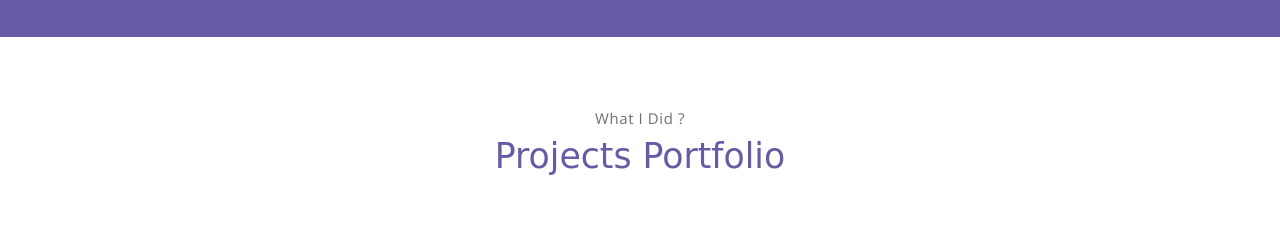
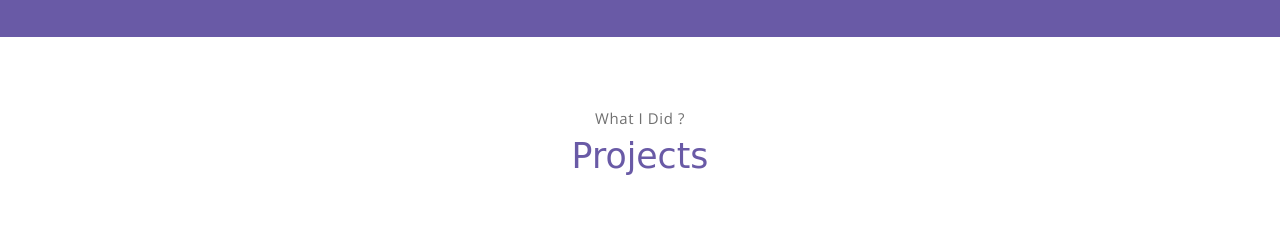
Before and after one commit to mearbaz/mearbaz.github.io, a plain HTML site: page index.html in a window 1280 px wide. Shown: the part 1282-1509 px from the top of the page. Drawn offline with nearby package versions, Linux system fonts and the light colour scheme; a web font is replaced by a local one.

Commit message:
Update index.html

```diff
--- a/index.html
+++ b/index.html
@@ -28,7 +28,7 @@
                     <a class="link" href="#about">About</a>
                 </li>
                 <li class="item">
-                    <a class="link" href="#portfolio">Projects Portfolio</a>
+                    <a class="link" href="#portfolio">Projects</a>
                 </li>
 
                 <li class="item">
@@ -83,7 +83,7 @@
                         Through my experience in data analysis, I have developed a strong understanding of various analytical tools and techniques.
                         Click on the buttons below to view my resume  and get to know me better.
                     </p>
-                    <button class="btn-rounded btn btn-outline-primary mt-4" ><a href="file:///D:/Arbaz/Arbaz_Resum.pdf">Download CV</a></button>
+                    <button class="btn-rounded btn btn-outline-primary mt-4" ><a href="https://drive.google.com/file/d/1dgg2WtteNtLjM__T4Sasj4eLa7s4HIlS/view?usp=drive_link">Download CV</a></button>
                 </div>
             </div><!-- end of about wrapper -->
         </div><!-- end of container -->
@@ -111,7 +111,7 @@
     <section class="section" id="portfolio">
         <div class="container text-center">
             <p class="section-subtitle">What I Did ?</p>
-            <h6 class="section-title mb-6">Projects Portfolio</h6>
+            <h6 class="section-title mb-6">Projects</h6>
             <!-- row -->
             <div class="row">
                 <div class="col-md-4">
```
